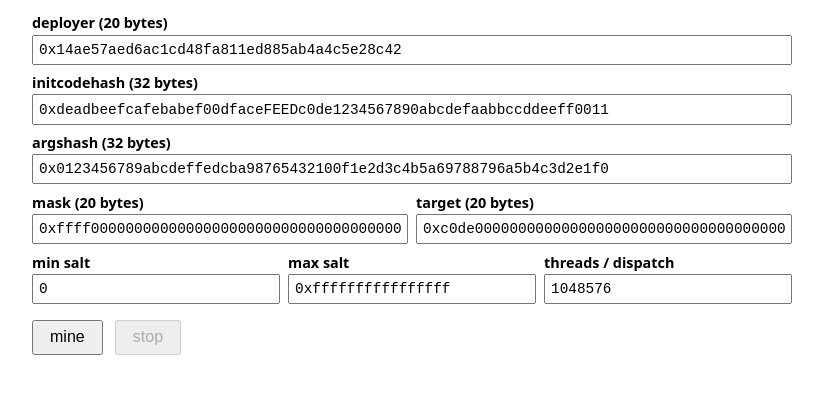
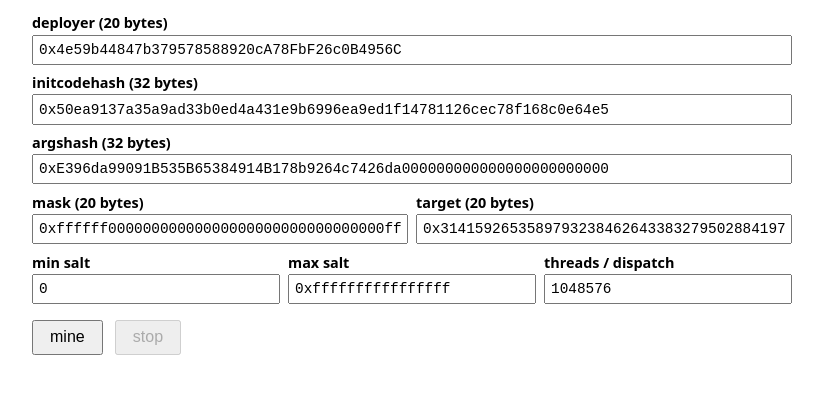
Before and after one commit to uniteum/saltminer, a plain HTML site: page web/index.html in a window 1280 px wide. Shown: the part 92-486 px from the top of the page, without its empty margins (228-1051 px from the left). Drawn offline with Linux system fonts and the light colour scheme.

Commit message:
change the default values to match those in example.sh

```diff
--- a/web/index.html
+++ b/web/index.html
@@ -23,22 +23,22 @@
 <p class="sub">WebGPU port of <code>src/kernel.cl</code>. Inputs match the Rust CLI flags.</p>
 
 <label for="deployer">deployer (20 bytes)</label>
-<input id="deployer" type="text" value="0x14ae57aed6ac1cd48fa811ed885ab4a4c5e28c42">
+<input id="deployer" type="text" value="0x4e59b44847b379578588920cA78FbF26c0B4956C">
 
 <label for="initcodehash">initcodehash (32 bytes)</label>
-<input id="initcodehash" type="text" value="0xdeadbeefcafebabef00dfaceFEEDc0de1234567890abcdefaabbccddeeff0011">
+<input id="initcodehash" type="text" value="0x50ea9137a35a9ad33b0ed4a431e9b6996ea9ed1f14781126cec78f168c0e64e5">
 
 <label for="argshash">argshash (32 bytes)</label>
-<input id="argshash" type="text" value="0x0123456789abcdeffedcba98765432100f1e2d3c4b5a69788796a5b4c3d2e1f0">
+<input id="argshash" type="text" value="0xE396da99091B535B65384914B178b9264c7426da000000000000000000000000">
 
 <div class="row">
   <div>
     <label for="mask">mask (20 bytes)</label>
-    <input id="mask" type="text" value="0xffff000000000000000000000000000000000000">
+    <input id="mask" type="text" value="0xffffff00000000000000000000000000000000ff">
   </div>
   <div>
     <label for="target">target (20 bytes)</label>
-    <input id="target" type="text" value="0xc0de000000000000000000000000000000000000">
+    <input id="target" type="text" value="0x3141592653589793238462643383279502884197">
   </div>
 </div>
 
```
